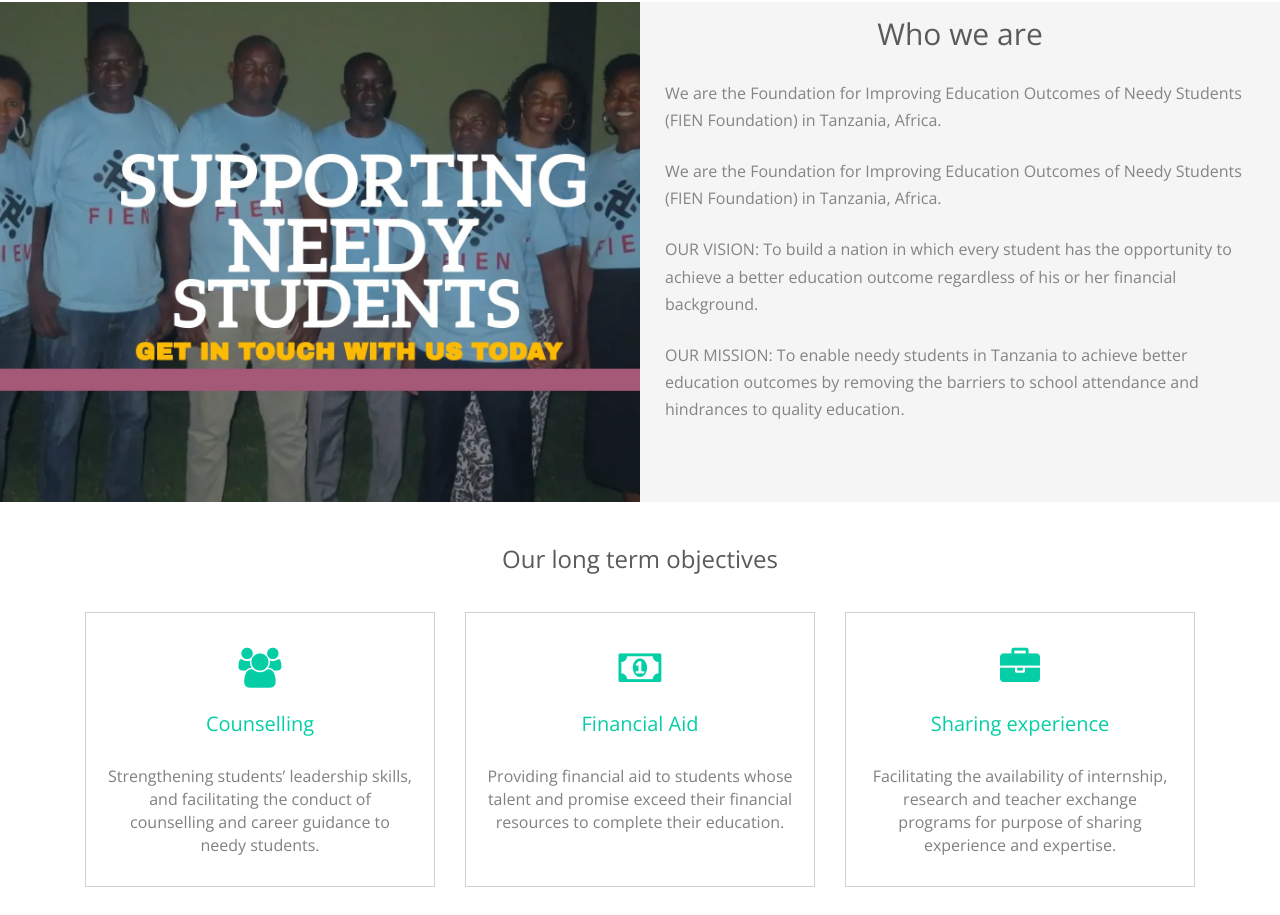
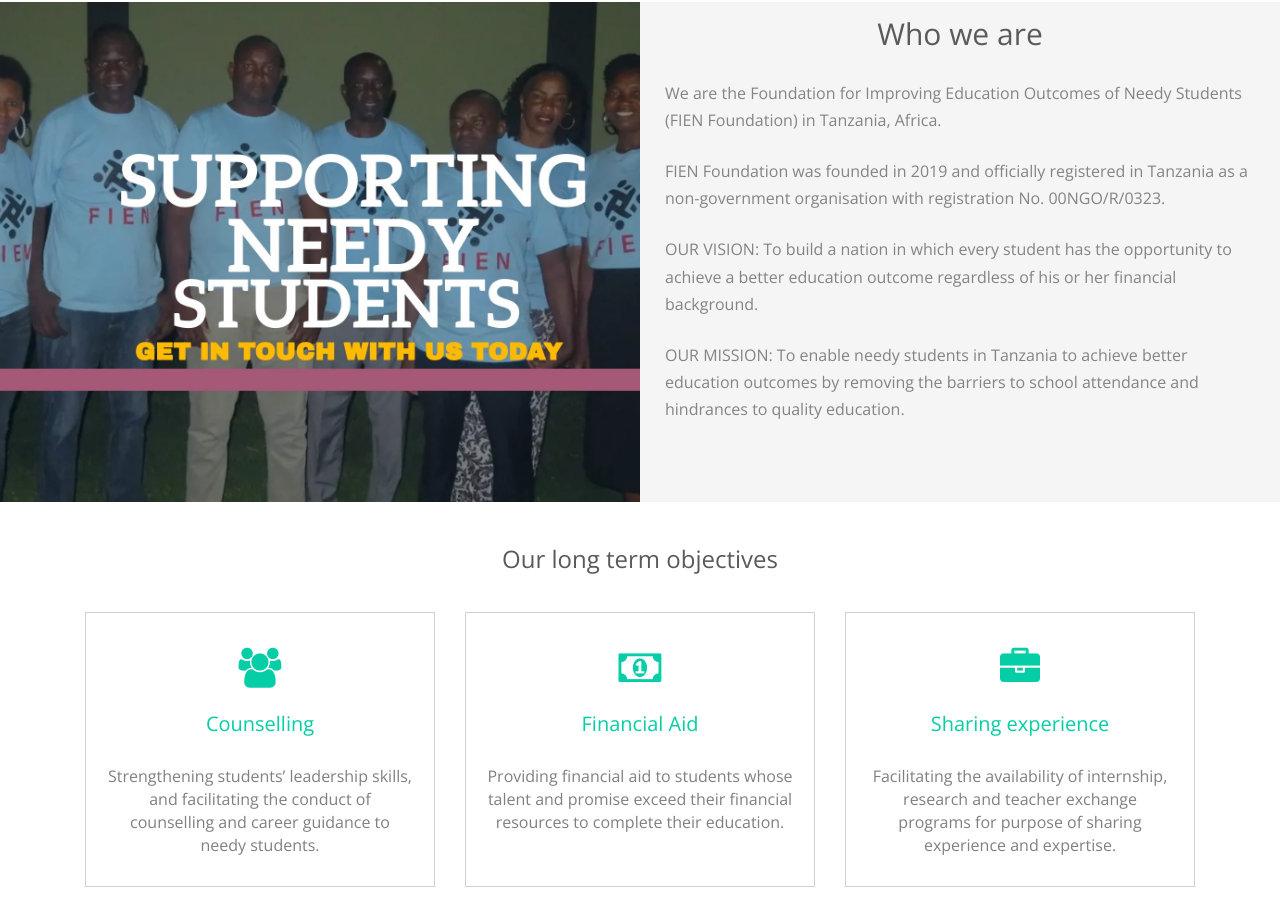
Before and after one commit to HaiHongLa/fien-foundation, a React (Create React App) app: page / in a window 1280 px wide. Shown: the part 1024-1939 px from the top of the page. Built offline with nearby package versions, Linux system fonts and the light colour scheme; no server answers.

Commit message:
fixed mistake in front page

```diff
--- a/src/components/AboutUs/AboutUs.js
+++ b/src/components/AboutUs/AboutUs.js
@@ -24,8 +24,9 @@
                     Needy Students (FIEN Foundation) in Tanzania, Africa.
                   </p>
                   <p>
-                    We are the Foundation for Improving Education Outcomes of
-                    Needy Students (FIEN Foundation) in Tanzania, Africa.
+                    FIEN Foundation was founded in 2019 and officially
+                    registered in Tanzania as a non-government organisation with
+                    registration No. 00NGO/R/0323.
                   </p>
                   <p>
                     OUR VISION: To build a nation in which every student has the
```
